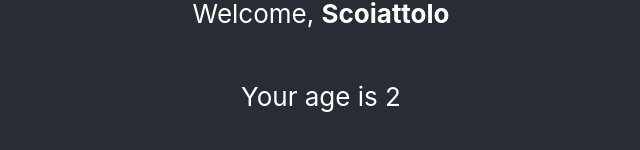
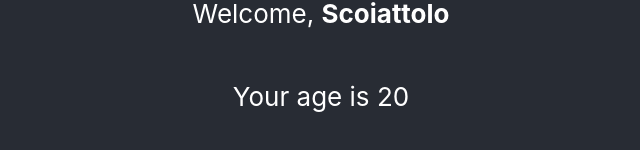
Before and after one commit to Raccoon6650/Develhope-React, a React (Create React App) app in the folder esercizi_develhope/: page / in a window 1280 px wide. Shown: the part 428-578 px from the top of the page, without its empty margins (319-959 px from the left). Built offline with nearby package versions, Linux system fonts and the light colour scheme.

Commit message:
esercizio svolto

```diff
--- a/esercizi_develhope/src/App.js
+++ b/esercizi_develhope/src/App.js
@@ -3,6 +3,7 @@ import './App.css';
 import Welcome from './components/welcome';
 
 const name = <strong>Scoiattolo</strong>
+const age = 20
 
 function App() {
   return (
@@ -10,7 +11,8 @@ function App() {
       <header className="App-header">
         <>
           <Welcome/>
-          <Welcome name={name} age= {2} />
+          <Welcome name={name} age= {age}/>
+
         </>
       </header>
     </div>
--- /dev/null
+++ b/esercizi_develhope/src/components/age.js
@@ -0,0 +1,16 @@
+
+
+const Age = (props) => {
+
+    return(
+        <>
+        <p>Your age is {props.age}</p>
+        </>
+    );
+
+}
+
+
+
+
+export default Age;
--- a/esercizi_develhope/src/components/welcome.js
+++ b/esercizi_develhope/src/components/welcome.js
@@ -1,8 +1,9 @@
+import Age from './age'
 const Welcome = (props) => {
     return(
         <>
         <p>Welcome, {props.name}</p>
-        <p>Your age is {props.age}</p>
+        <Age age = {props.age}/>
         </>
     );
 }
```
